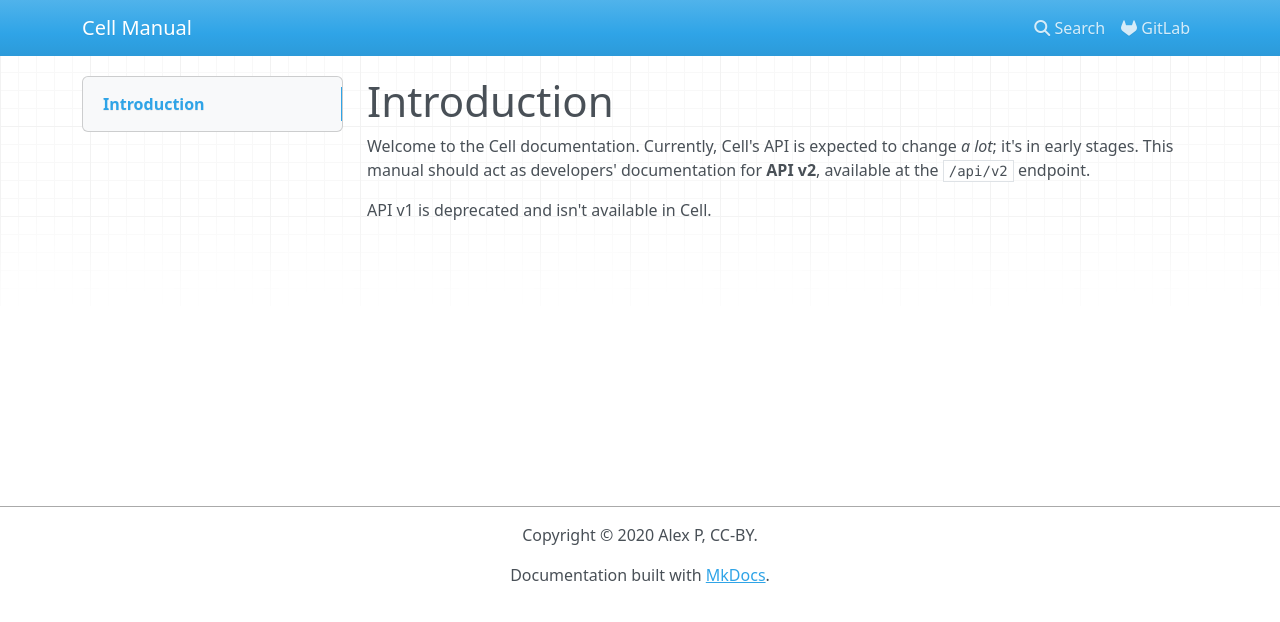
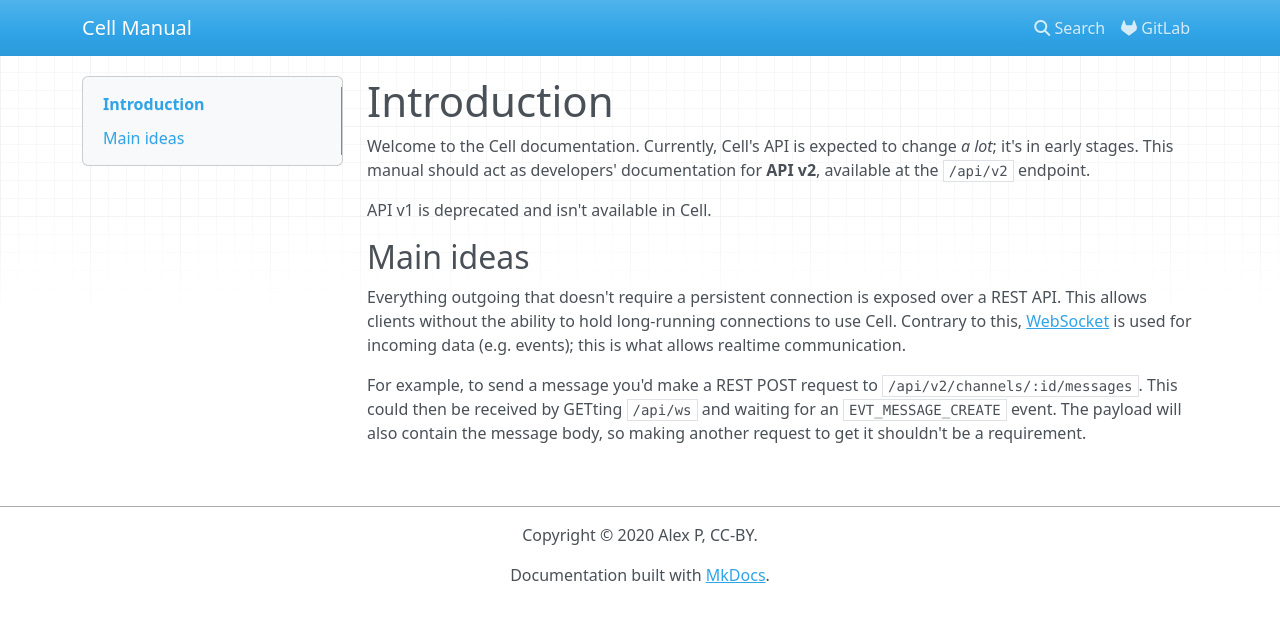
Before and after one commit to open-slicer/cell, an MkDocs documentation site: the page built from docs/index.md, in a window 1280 px wide. Shown: the top 622 px of the page. Built offline with MkDocs 1.6.1, drawn with Linux system fonts in a browser that asks for light colours; nearby versions of some CDN libraries.

Commit message:
docs: Add main ideas

```diff
--- a/docs/index.md
+++ b/docs/index.md
@@ -3,3 +3,9 @@
 Welcome to the Cell documentation. Currently, Cell's API is expected to change _a lot_; it's in early stages. This manual should act as developers' documentation for **API v2**, available at the `/api/v2` endpoint.
 
 API v1 is deprecated and isn't available in Cell.
+
+## Main ideas
+
+Everything outgoing that doesn't require a persistent connection is exposed over a REST API. This allows clients without the ability to hold long-running connections to use Cell. Contrary to this, [WebSocket](https://en.wikipedia.org/wiki/WebSocket) is used for incoming data (e.g. events); this is what allows realtime communication.
+
+For example, to send a message you'd make a REST POST request to `/api/v2/channels/:id/messages`. This could then be received by GETting `/api/ws` and waiting for an `EVT_MESSAGE_CREATE` event. The payload will also contain the message body, so making another request to get it shouldn't be a requirement.
```
